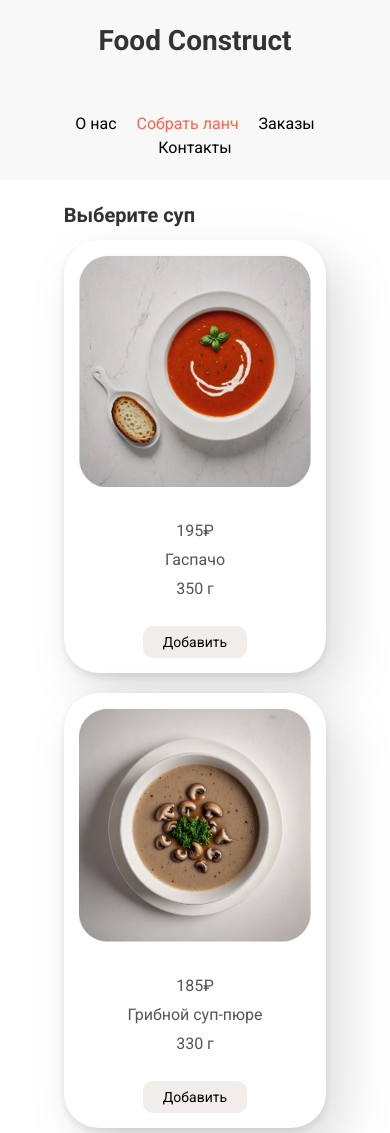
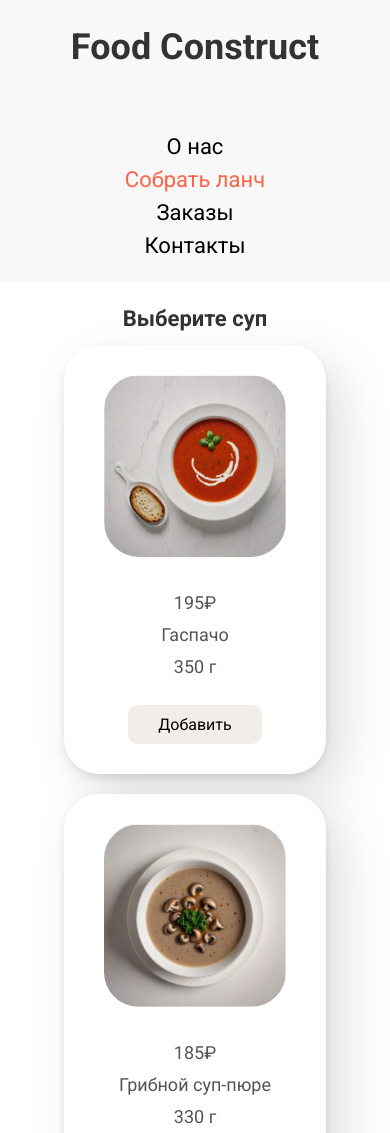
Before and after one commit to SosiskaKillerS/Polikarpov-web-2024-1, a plain HTML site: page page2.html in a window 390 px wide. Shown: the top 1133 px of the page. Drawn offline with Linux system fonts and the light colour scheme.

Commit message:
Update style2.css

```diff
--- a/style2.css
+++ b/style2.css
@@ -1,4 +1,3 @@
-/* Общие стили */
 * {
     box-sizing: border-box;
     margin: 0;
@@ -23,6 +22,7 @@ body {
     color: tomato;
 }
 
+
 .main-menu{
     margin-top: 10px;
 }
@@ -34,7 +34,7 @@ body {
 }
 
 header {
-    padding: 20px;
+    padding: 20px 0;
     background-color: #f8f8f8;
     text-align: center;
 }
@@ -42,6 +42,7 @@ header {
 header h1 {
     font-size: 36px;
     font-weight: 700;
+    text-align: center;
 }
 
 header p{
@@ -139,6 +140,8 @@ section h2 {
     margin-top: 20px;
 }
 
+
+
 footer {
     background-color: black;
     color: white;
@@ -161,70 +164,35 @@ footer a:hover {
     color: tomato;
 }
 
-/* Медиа-запрос для экранов с максимальной шириной 800px */
 @media (max-width: 800px) {
     .menu-section {
-        grid-template-columns: repeat(2, 1fr);
+        grid-template-columns: repeat(3, 1fr);
     }
 
-    .menu-item {
-        padding: 20px;
+    .main-menu ul {
+        justify-content: center;
     }
 
-    .menu-img {
-        border-radius: 20px;
+    header h1 {
+        text-align: center;
     }
 }
 
-/* Медиа-запрос для экранов с максимальной шириной 600px */
 @media (max-width: 600px) {
+    .main-menu ul {
+        flex-direction: column;
+        align-items: center;
+    }
+
+    .main-menu a {
+        font-size: 22px;
+    }
+
+    section h2 {
+        text-align: center;
+    }
+
     .menu-section {
         grid-template-columns: 1fr;
     }
-
-    .menu-item {
-        padding: 15px;
-    }
-
-    .menu-img {
-        border-radius: 15px;
-    }
-
-    header h1 {
-        font-size: 28px;
-    }
-
-    header p {
-        font-size: 20px;
-    }
-
-    .main-menu li {
-        font-size: 16px;
-        margin: 0 10px;
-    }
-
-    .main-menu a {
-        font-size: 16px;
-    }
-
-    section h2 {
-        font-size: 20px;
-    }
-
-    .menu-item p {
-        font-size: 16px;
-    }
-
-    .menu-item button {
-        font-size: 14px;
-        padding: 8px 20px;
-    }
-
-    footer p {
-        font-size: 16px;
-    }
-
-    footer a {
-        font-size: 16px;
-    }
 }
```
